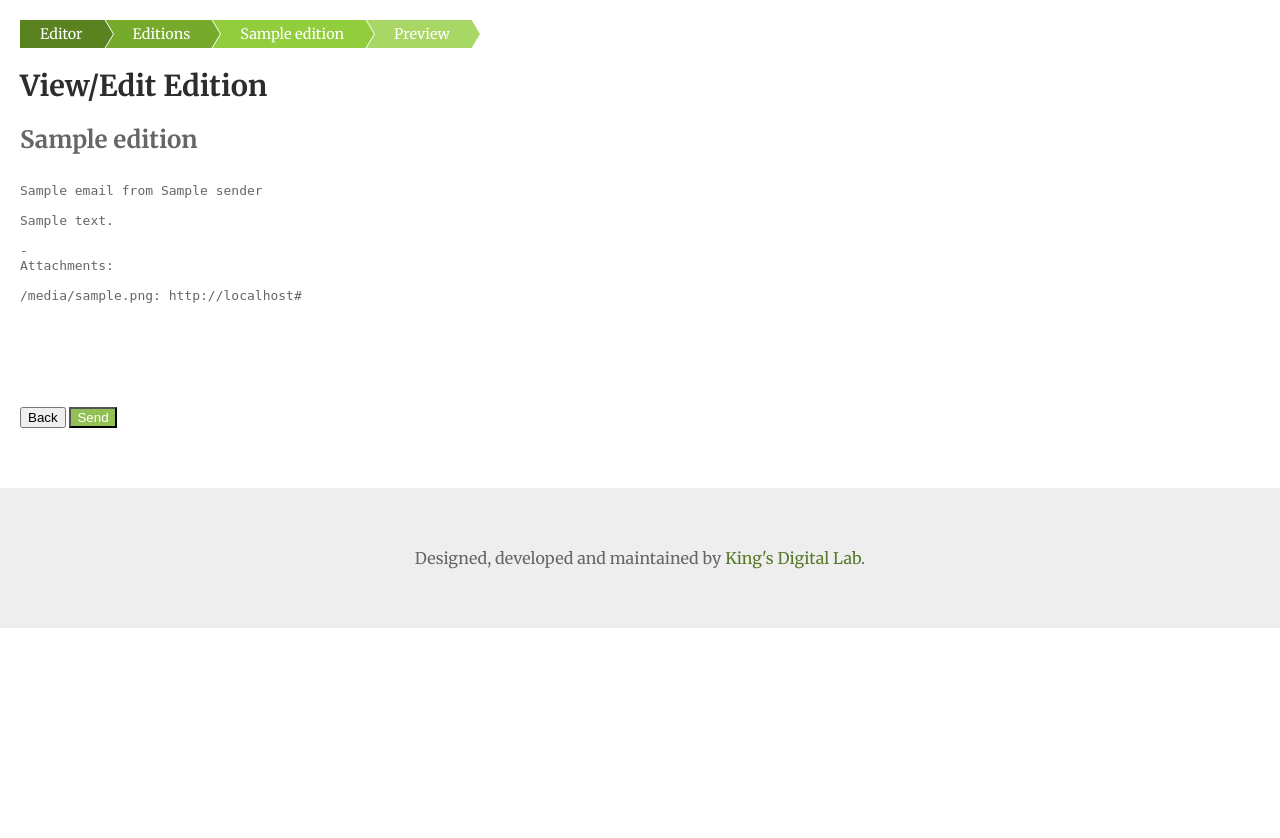
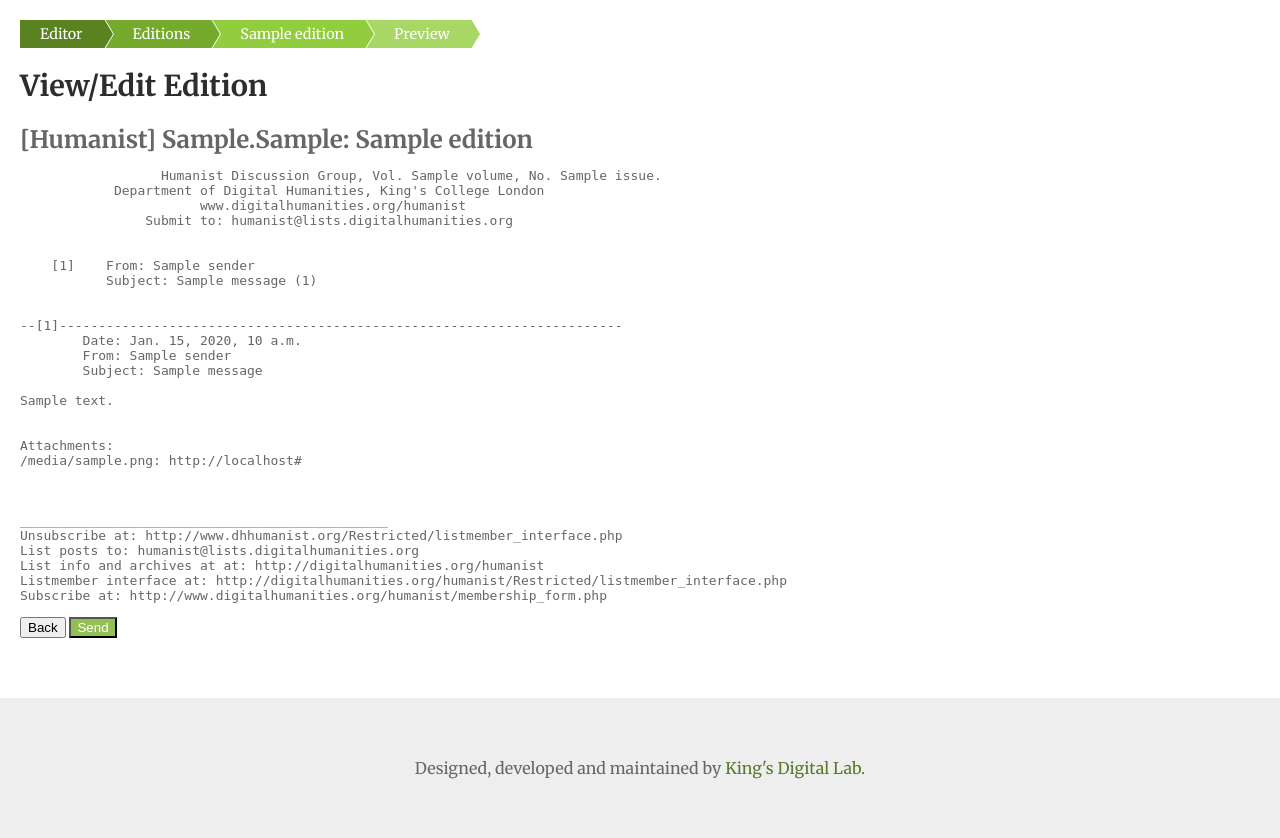
Before and after one commit to kingsdigitallab/humanist-django, a Django app: template templates/humanist_app/editor_editions_preview.html in a window 1280 px wide. Shown: the part 50-888 px from the top of the page. Before the commit the page ends 678 px from the top, so only its background shows below. Run offline with Django 3.2, Linux system fonts and the light colour scheme; the template is opened without the code that fills it: most values are stand-ins (such as "Sample title", 1, 10 or a date in 2020); style sheets or scripts are compiled from the project's sources; some libraries are stand-ins or nearby versions.

Commit message:
Stg release

```diff
--- a/humanist/settings/base.py
+++ b/humanist/settings/base.py
@@ -67,6 +67,9 @@ PROJECT_FROM_EMAIL = ''
 PROJECT_INCOMING_EMAIL = ''
 # Location of list of users who can send email to the system
 EMAIL_ALLOW_LIST = ''
+
+# Target for all members emails:
+PROJECT_EMAIL_TARGET = ''
 
 
 EMAIL_HOST = 'localhost'
--- a/humanist_app/helpers.py
+++ b/humanist_app/helpers.py
@@ -31,9 +31,8 @@ class AdminEmail(Email):
 # Send an email to all active users
 class ActiveUserEmail(Email):
     def __init__(self):
-        users = User.objects.filter(is_actve=True)
-        self.to = list(users.values_list('email', flat=True))
-        if 'PROJECT_FROM_EMAIL' in settings:
+        self.to = settings.PROJECT_EMAIL_TARGET
+        if hasattr(settings, 'PROJECT_FROM_EMAIL'):
             self.sender = 'Humanist <{}>'.format(settings.PROJECT_FROM_EMAIL)
         else:
             self.sender = 'Humanist <{}>'.format(settings.DEFAULT_FROM_EMAIL)
--- a/templates/humanist_app/editor_editions_preview.html
+++ b/templates/humanist_app/editor_editions_preview.html
@@ -22,28 +22,11 @@ View/Edit Edition
     <form action="" method="post">
         {% csrf_token %}
         <input type="hidden" name="edition_id" value="{{edition.id}}">
-        <h2>{% if edition.subject %}{{ edition.subject }}{% else %}Untitled Edition{% endif %}</h2>
+        <h2>[Humanist] {{ current_volume }}.{{ current_issue }}: {% if edition.subject %}{{ edition.subject }}{% else %}Untitled Edition{% endif %}</h2>
 
 <pre>
-{% for email in edition.editedemail_set.all %}
-{{email.subject}} from {{ email.sender }}
-
-{{ email.body }}
-{% if email.attachments %}
--
-Attachments:
-{% for att in email.attachments %}
-{{ att.original_filename }}: {{ request.scheme }}://{{ request.get_host }}{{ att.url }}
-{% endfor %}
-{% endif %}
-
-{% if not forloop.last %}
-
------
-
-{% endif %}
-{% endfor %}
-        </pre>
+{% include "includes/outgoing_template.html" with edition=edition %}
+</pre>
 
         <div class="controls">
             <input type="submit" name="action" value="Back">
--- /dev/null
+++ b/templates/includes/outgoing_template.html
@@ -0,0 +1,29 @@
+                  Humanist Discussion Group, Vol. {{ edition.volume }}, No. {{ edition.issue }}.
+            Department of Digital Humanities, King's College London
+                       www.digitalhumanities.org/humanist
+                Submit to: humanist@lists.digitalhumanities.org
+
+{% for email in edition.data.emails %}
+    [{{ email.number }}]    From: {{ email.sender }}
+           Subject: {{ email.message.subject }} ({{ email.line_count}})
+{% endfor %}
+
+{% for email in edition.data.emails %}--[{{ email.number }}]------------------------------------------------------------------------
+        Date: {{ email.incoming.date }}
+        From: {{ email.sender }}
+        Subject: {{ email.message.subject }}
+
+{{ email.message.body }}
+{% if email.message.attachments %}
+
+Attachments:
+{% for att in email.message.attachments %}{{ att.original_filename }}: {{ request.scheme }}://{{ request.get_host }}{{ att.url }}
+{% endfor %}
+{% endif %}
+{% endfor %}
+_______________________________________________
+Unsubscribe at: http://www.dhhumanist.org/Restricted/listmember_interface.php
+List posts to: humanist@lists.digitalhumanities.org
+List info and archives at at: http://digitalhumanities.org/humanist
+Listmember interface at: http://digitalhumanities.org/humanist/Restricted/listmember_interface.php
+Subscribe at: http://www.digitalhumanities.org/humanist/membership_form.php
```
Also changed, not shown: humanist_app/models.py (+35 -1 lines), humanist_app/views.py (+26 -2 lines), templates/humanist_app/editor_editions_single.html (+1 -10 lines).
